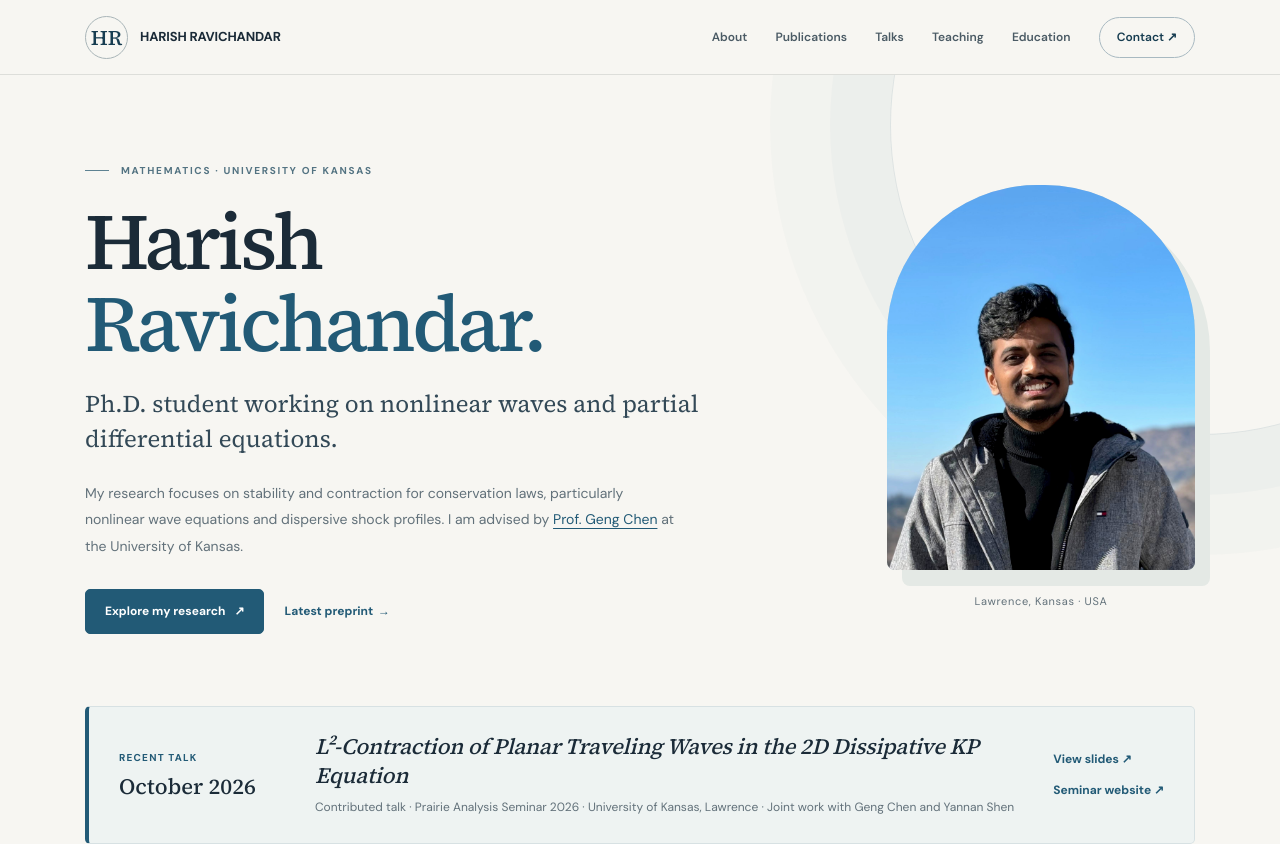
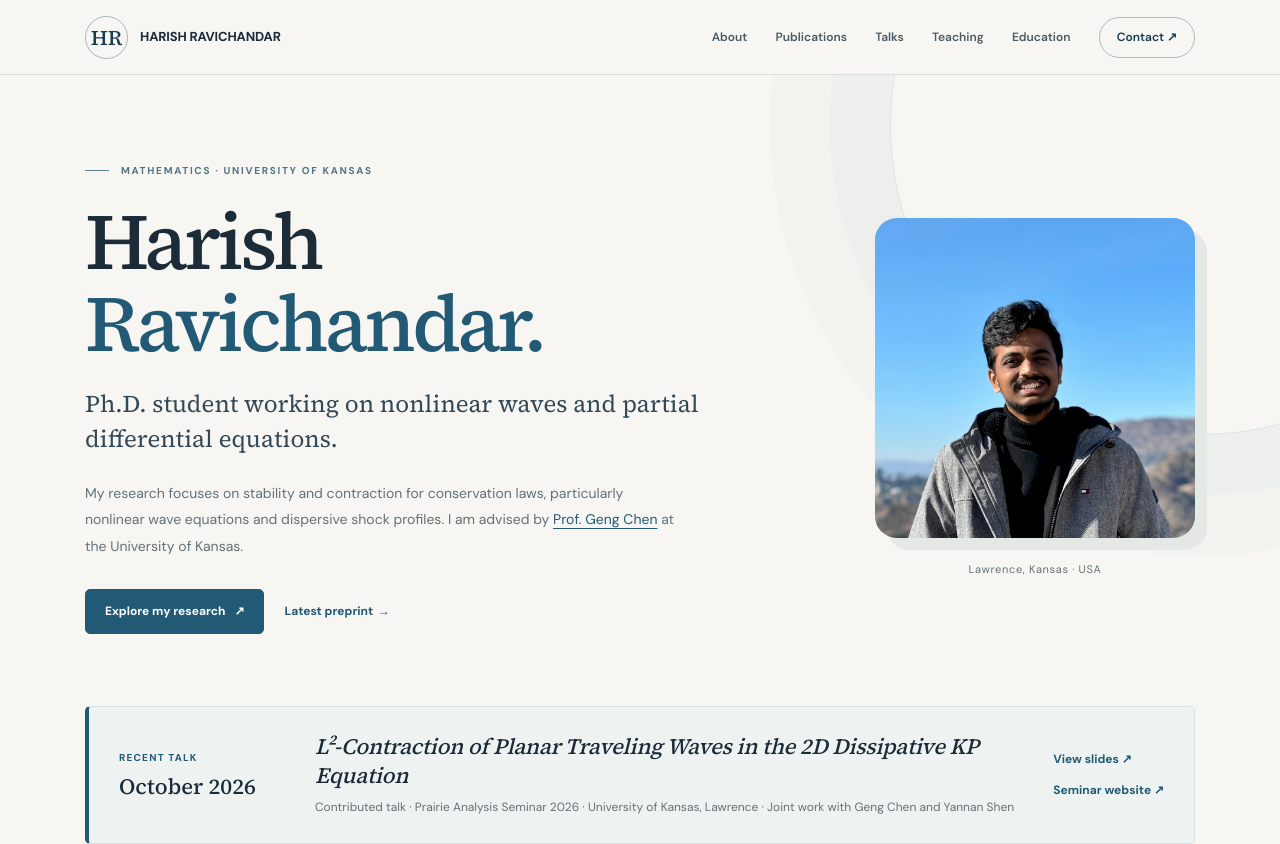
Before and after one commit to Harishravichandar-18/harishravichandar-18.github.io, a plain HTML site: page index.html in a window 1280 px wide. Shown: the top 844 px of the page. Drawn offline with Linux system fonts and the light colour scheme.

Commit message:
Update index.html

```diff
--- a/index.html
+++ b/index.html
@@ -64,10 +64,11 @@
     .text-link { text-decoration: none; font-size: 12px; font-weight: 700; }
     .arrow { margin-left: 2px; display: inline-block; transition: transform .2s; }
     a:hover .arrow { transform: translateX(3px); }
-    .photo-wrap { position: relative; justify-self: end; width: min(100%,308px); }
-    .photo-frame { position: relative; aspect-ratio: 4 / 5; overflow: hidden; border-radius: 150px 150px 8px 8px; background: linear-gradient(135deg,#d5e0e1,#acc0c6); box-shadow: 15px 16px 0 #e4e9e5; }
+    .photo-wrap { position: relative; justify-self: end; width: min(100%,320px); }
+    /* The existing profile.jpg is square. Match its native ratio so nothing is cropped. */
+    .photo-frame { position: relative; width: 100%; aspect-ratio: 1 / 1; overflow: hidden; border-radius: 22px; background: linear-gradient(135deg,#d5e0e1,#acc0c6); box-shadow: 12px 12px 0 #e4e9e5; }
     .photo-fallback { position: absolute; inset: 0; display: grid; place-items: center; font: 500 84px/1 var(--serif); color: rgba(24,67,88,.37); }
-    .photo-frame img { position: relative; z-index: 1; width: 100%; height: 100%; object-fit: cover; object-position: center 30%; display: block; }
+    .photo-frame img { position: relative; z-index: 1; width: 100%; height: 100%; object-fit: contain; object-position: center; display: block; }
     .photo-note { text-align: center; margin: 22px 0 0; color: var(--muted); font-size: 11px; letter-spacing: .06em; }
     .feature { border: 1px solid #d7e1e3; border-left: 4px solid var(--accent); background: #eef3f2; border-radius: 5px; display: grid; grid-template-columns: 170px minmax(0,1fr) auto; align-items: center; gap: 26px; padding: 25px 30px; margin-bottom: 65px; }
     .feature-label { color: var(--accent); font-size: 10px; letter-spacing: .12em; line-height: 1.8; text-transform: uppercase; font-weight: 700; }
@@ -180,7 +181,7 @@
         <div class="photo-wrap">
           <div class="photo-frame">
             <div class="photo-fallback" aria-hidden="true">HR</div>
-            <img src="profile.jpg" alt="Portrait of Harish Ravichandar" width="320" height="400" onerror="this.style.display='none'">
+            <img src="profile.jpg" alt="Portrait of Harish Ravichandar" width="1000" height="1000" fetchpriority="high" onerror="this.style.display='none'">
           </div>
           <p class="photo-note">Lawrence, Kansas · USA</p>
         </div>
@@ -195,7 +196,7 @@
           <p>Contributed talk · Prairie Analysis Seminar 2026 · University of Kansas, Lawrence · Joint work with Geng Chen and Yannan Shen</p>
         </div>
         <div class="feature-links">
-          <a href="assets/prairie-analysis-seminar-2026.pdf" target="_blank" rel="noopener noreferrer">View slides <span aria-hidden="true">↗</span></a>
+          <a href="prairie-analysis-seminar-2026.pdf" type="application/pdf" target="_blank" rel="noopener noreferrer">View slides <span aria-hidden="true">↗</span></a>
           <a href="https://pas2026.ku.edu/" target="_blank" rel="noopener noreferrer">Seminar website <span aria-hidden="true">↗</span></a>
         </div>
       </aside>
@@ -241,7 +242,7 @@
         <div class="section-side"><small>03 / Academic activities</small><h2 id="talks-title">Talks &amp;<br>conferences</h2><div class="section-rule"></div></div>
         <div>
           <ol class="timeline">
-            <li class="timeline-item"><span class="year">2026</span><div><h3>Prairie Analysis Seminar 2026</h3><p class="desc">University of Kansas, Lawrence · October 30–31, 2026 · <strong>Contributed talk</strong></p><p class="note"><i><i>L<sup>2</sup></i>-Contraction of Planar Traveling Waves in the 2D Dissipative KP Equation</i> · <a href="assets/prairie-analysis-seminar-2026.pdf" target="_blank" rel="noopener noreferrer">Slides ↗</a></p></div></li>
+            <li class="timeline-item"><span class="year">2026</span><div><h3>Prairie Analysis Seminar 2026</h3><p class="desc">University of Kansas, Lawrence · October 30–31, 2026 · <strong>Contributed talk</strong></p><p class="note"><i>L<sup>2</sup>-Contraction of Planar Traveling Waves in the 2D Dissipative KP Equation</i> · <a href="prairie-analysis-seminar-2026.pdf" type="application/pdf" target="_blank" rel="noopener noreferrer">Slides ↗</a></p></div></li>
           </ol>
           <p class="subheading">Selected conferences, seminars &amp; schools attended</p>
           <ol class="timeline">
```
